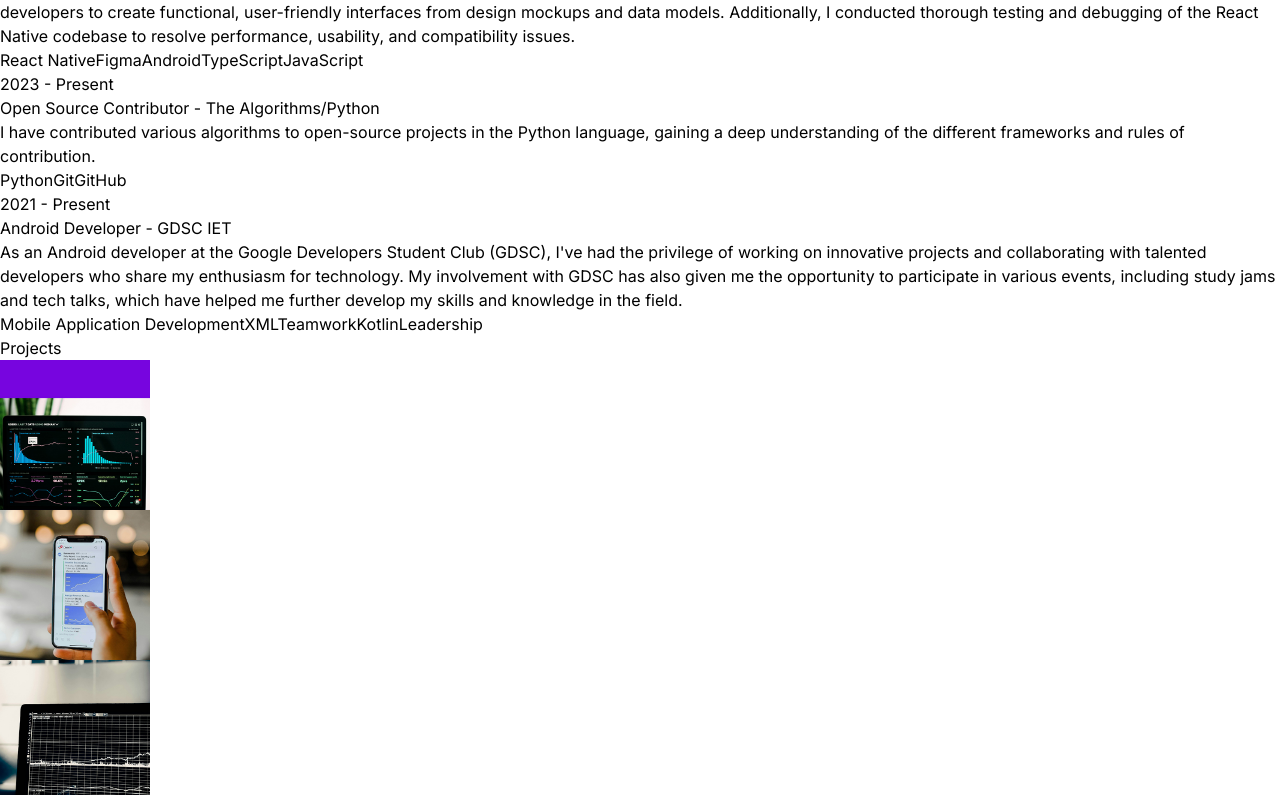
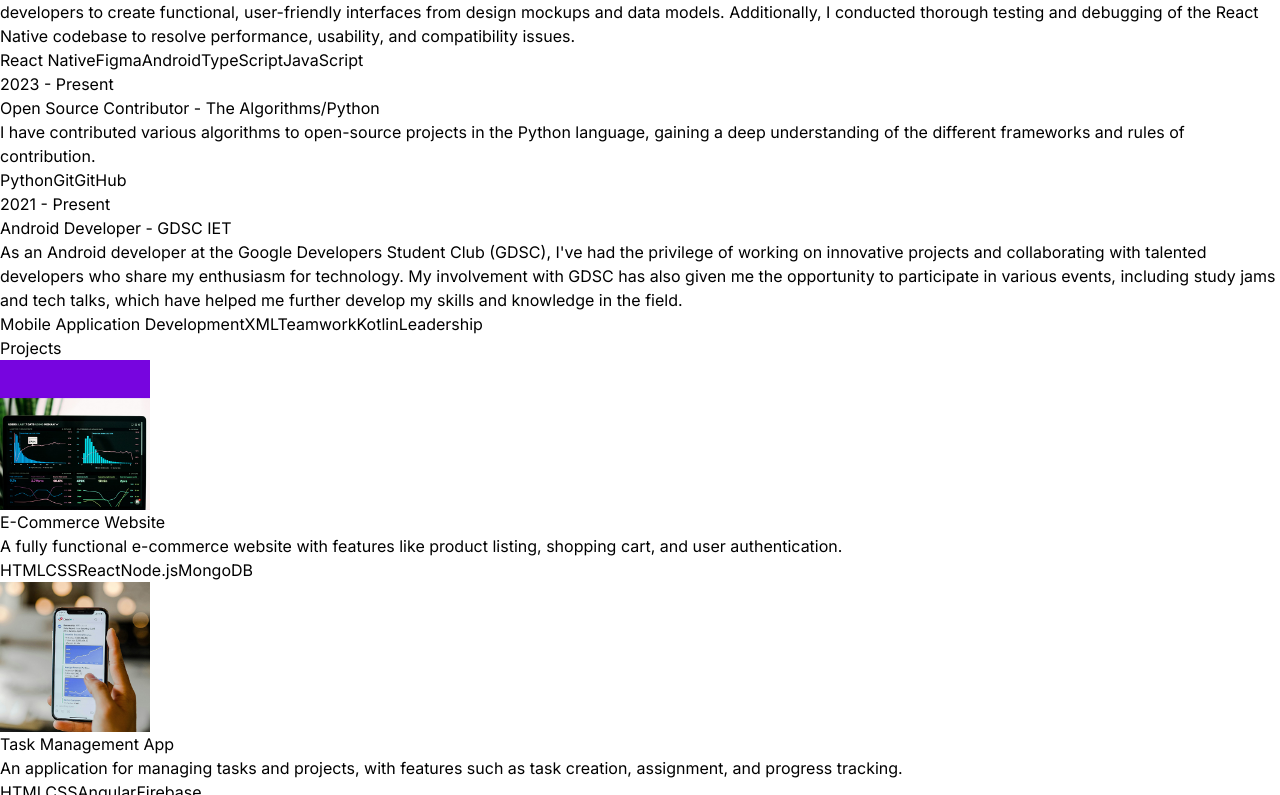
Before and after one commit to its-100rabh/Portfolio, a React (Vite) app: page / in a window 1280 px wide. Shown: the part 11205-12000 px from the top of the page. Built offline with nearby package versions, Linux system fonts and the light colour scheme.

Commit message:
Projects Section Done

```diff
--- a/src/components/Projects.jsx
+++ b/src/components/Projects.jsx
@@ -12,13 +12,27 @@ const Projects = () => {
       <div>
         {PROJECTS.map((project, index) => (
           <div key={index} className="mb-8 flex flex-wrap lg:justify-center">
-            <div className="w-full lg:w-1/4 "></div>
+            <div className="w-full lg:w-1/4">
               <img
                 src={project.image}
                 width={150}
                 height={150}
                 alt={project.title}
+                className="mb-6 rounded"
               />
+            </div>
+            <div className="w-full max-w-xl lg:w-3/4">
+              <h6 className="mb-2 font-semibold">{project.title}</h6>
+              <p className="mb-4 text-neutral-400">{project.description}</p>
+              {project.technologies.map((tech, index) => (
+                <span
+                  key={index}
+                  className="mr-2 mt-4 rounded bg-neutral-900 px-2 py-1 text-sm font-medium text-purple-400"
+                >
+                  {tech}
+                </span>
+              ))}
+            </div>
           </div>
         ))}
       </div>
```
Lines whose indentation alone changed are shown as unchanged.
